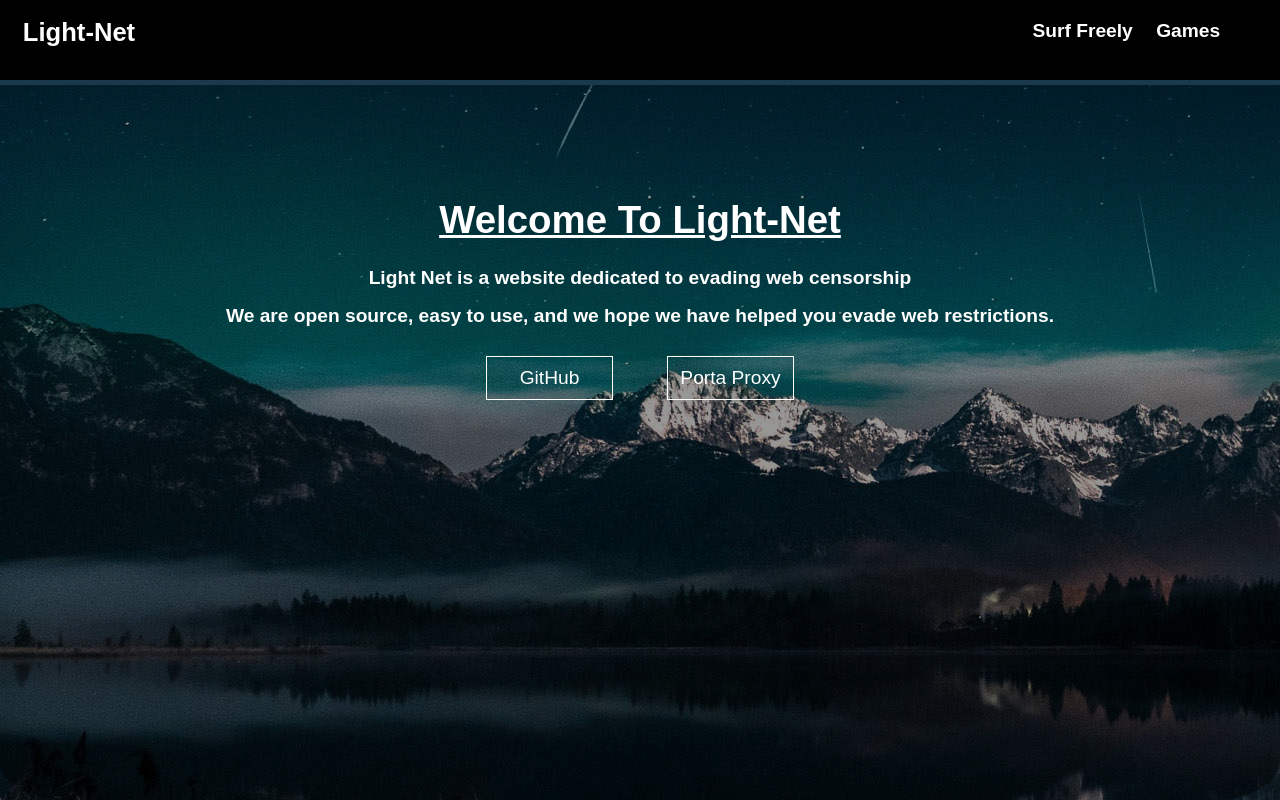
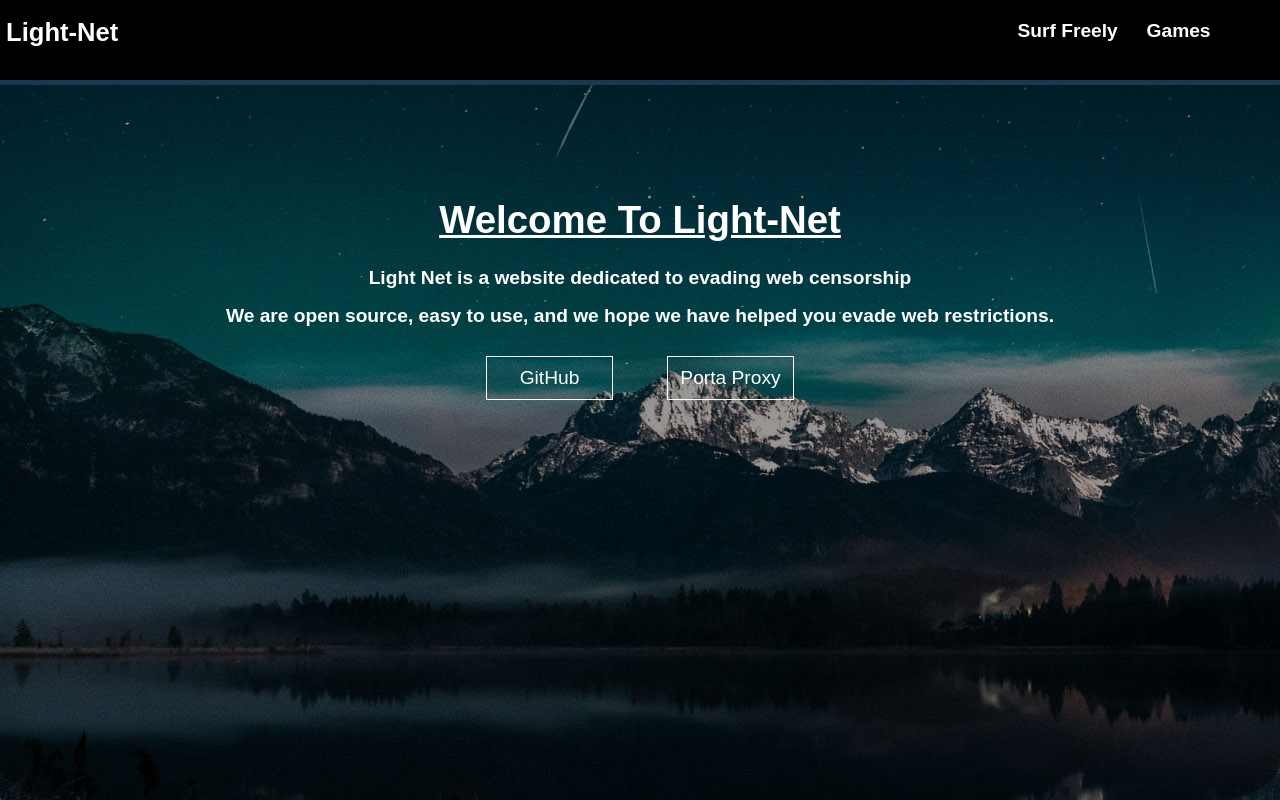
Before and after one commit to MasonWalker24/light-net-reborn, a plain HTML site: page index.html in a window 1280 px wide. Drawn offline with Linux system fonts and the light colour scheme; a web font is replaced by a local one.

Commit message:
Update index.html

```diff
--- a/index.html
+++ b/index.html
@@ -7,9 +7,9 @@
 </head>
 <body>
 <div class="navbar">
-<button class="mainbutton"><a href="index.html" class="navlogo"><h1>Light-Net</h1></a></button>
-<button class="navbutton"><a href="proxy.html" class="navlogo"><h2>Surf Freely</h2></a></button>
-  <button class="navbutton"><a href="games.html" class="navlogo"><h2>Games</h2></a></button>
+<button class="mainbutton"><a href="index.html" class="buttontext"><h1>Light-Net</h1></a></button>
+<button class="navbutton"><a href="proxy.html" class="buttontext"><h2>Surf Freely</h2></a></button>
+  <button class="navbutton"><a href="games.html" class="buttontext"><h2>Games</h2></a></button>
 </div>
   <div class="overlay">
   </div>
```
